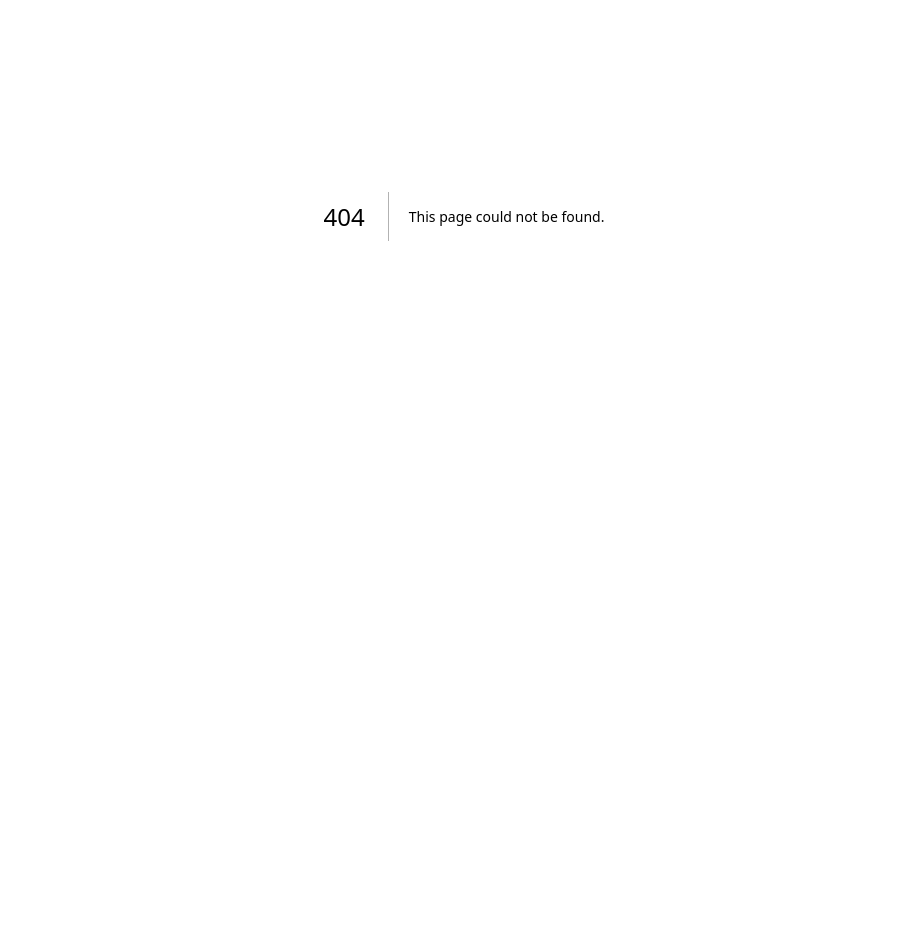
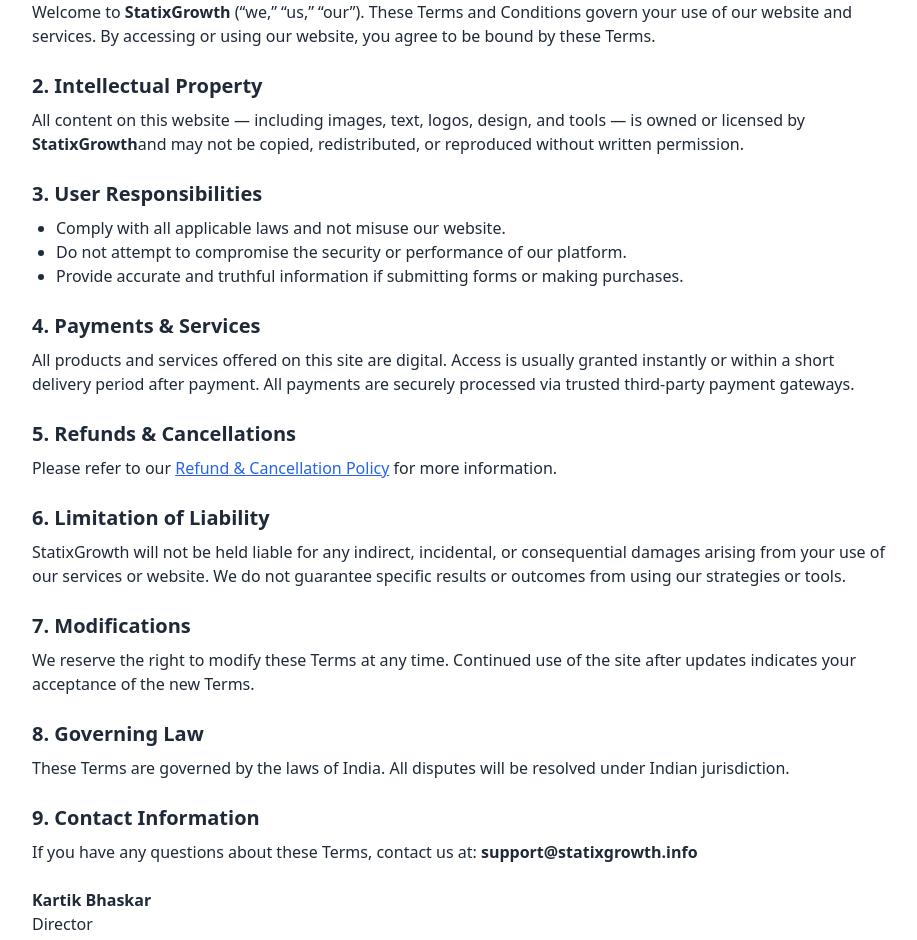
Before and after one commit to kartik-7877/statixgrowth-site, a Next.js app: page /terms in a window 1280 px wide. Before the commit this address had no page. Shown: the part 240-1180 px from the top of the page, without its empty margins (176-1093 px from the left). Before the commit the page ends 856 px from the top, so only its background shows below. Built offline with nearby package versions, Linux system fonts and the light colour scheme.

Commit message:
Add Terms & Conditions page

```diff
--- /dev/null
+++ b/pages/terms.js
@@ -0,0 +1,69 @@
+// pages/terms.js
+export default function Terms() {
+  return (
+    <div className="max-w-4xl mx-auto px-4 py-10 text-gray-800">
+      <h1 className="text-3xl font-bold mb-6">Terms & Conditions</h1>
+
+      <p><strong>Effective Date:</strong> 14-May-2025</p>
+
+      <h2 className="text-xl font-semibold mt-6 mb-2">1. Introduction</h2>
+      <p>
+        Welcome to <strong>StatixGrowth</strong> (“we,” “us,” “our”). These Terms and Conditions govern your use of our website and services.
+        By accessing or using our website, you agree to be bound by these Terms.
+      </p>
+
+      <h2 className="text-xl font-semibold mt-6 mb-2">2. Intellectual Property</h2>
+      <p>
+        All content on this website — including images, text, logos, design, and tools — is owned or licensed by <strong>StatixGrowth</strong>
+        and may not be copied, redistributed, or reproduced without written permission.
+      </p>
+
+      <h2 className="text-xl font-semibold mt-6 mb-2">3. User Responsibilities</h2>
+      <ul className="list-disc ml-6">
+        <li>Comply with all applicable laws and not misuse our website.</li>
+        <li>Do not attempt to compromise the security or performance of our platform.</li>
+        <li>Provide accurate and truthful information if submitting forms or making purchases.</li>
+      </ul>
+
+      <h2 className="text-xl font-semibold mt-6 mb-2">4. Payments & Services</h2>
+      <p>
+        All products and services offered on this site are digital. Access is usually granted instantly or within a short delivery period after payment.
+        All payments are securely processed via trusted third-party payment gateways.
+      </p>
+
+      <h2 className="text-xl font-semibold mt-6 mb-2">5. Refunds & Cancellations</h2>
+      <p>
+        Please refer to our <a href="/refund-policy" className="text-blue-600 underline">Refund & Cancellation Policy</a> for more information.
+      </p>
+
+      <h2 className="text-xl font-semibold mt-6 mb-2">6. Limitation of Liability</h2>
+      <p>
+        StatixGrowth will not be held liable for any indirect, incidental, or consequential damages arising from your use of our services or website.
+        We do not guarantee specific results or outcomes from using our strategies or tools.
+      </p>
+
+      <h2 className="text-xl font-semibold mt-6 mb-2">7. Modifications</h2>
+      <p>
+        We reserve the right to modify these Terms at any time. Continued use of the site after updates indicates your acceptance of the new Terms.
+      </p>
+
+      <h2 className="text-xl font-semibold mt-6 mb-2">8. Governing Law</h2>
+      <p>
+        These Terms are governed by the laws of India. All disputes will be resolved under Indian jurisdiction.
+      </p>
+
+      <h2 className="text-xl font-semibold mt-6 mb-2">9. Contact Information</h2>
+      <p>
+        If you have any questions about these Terms, contact us at:{" "}
+        <strong>support@statixgrowth.info</strong>
+      </p>
+
+      <p className="mt-6">
+        <strong>Kartik Bhaskar</strong><br />
+        Director<br />
+        StatixGrowth<br />
+        14-May-2025
+      </p>
+    </div>
+  );
+}
```
